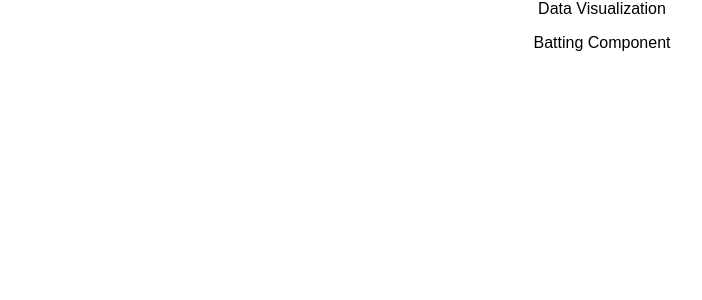
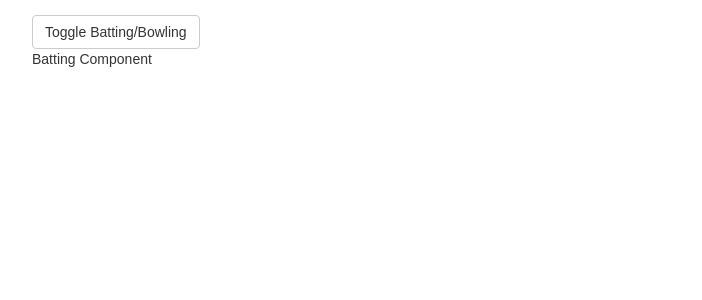
Before and after one commit to divyanshu-rawat/d3-data-viz, a React (Create React App) app: page / in a window 1280 px wide. Shown: the top 300 px of the page, without its empty margins (38-740 px from the left). Built offline with nearby package versions, Linux system fonts and the light colour scheme; the HTML template or start-up script is replaced by a standard one.

Commit message:
data cleaning done for batting component

```diff
--- a/public/index.html
+++ b/public/index.html
@@ -21,6 +21,7 @@
     -->
 
     <!-- <script src="http://d3js.org/d3.v3.min.js"></script> -->
+    <link rel="stylesheet" href="https://maxcdn.bootstrapcdn.com/bootstrap/3.3.7/css/bootstrap.min.css">
     <title>React App</title>
   </head>
   <body>
--- a/src/App.css
+++ b/src/App.css
@@ -1,28 +1,3 @@
 .App {
-  text-align: center;
+  margin-top: 15px;
 }
-
-.App-logo {
-  animation: App-logo-spin infinite 20s linear;
-  height: 80px;
-}
-
-.App-header {
-  background-color: #222;
-  height: 150px;
-  padding: 20px;
-  color: white;
-}
-
-.App-title {
-  font-size: 1.5em;
-}
-
-.App-intro {
-  font-size: large;
-}
-
-@keyframes App-logo-spin {
-  from { transform: rotate(0deg); }
-  to { transform: rotate(360deg); }
-}
--- a/src/App.js
+++ b/src/App.js
@@ -6,13 +6,22 @@ import './App.css';
 import * as d3 from 'd3';
 import data from './data_set/data.csv';
 import Batting from './Components/batting_data_component';
+import Bowling from './Components/bowling_data_component';
 
 class App extends React.Component {
 
   constructor(props) {
     super(props);
-    this.state = {};
+    this.state = {
+      'Boolean': true
+    };
     this.load_data_driven_document = this.load_data_driven_document.bind(this);
+    this.toggle = this.toggle.bind(this);
+  }
+
+  toggle(){
+
+    this.setState({ Boolean: !this.state.Boolean })
   }
 
   load_data_driven_document(){
@@ -31,9 +40,11 @@ class App extends React.Component {
 
   render() {
     return (
-      <div className = "App" >
-       <div> Data Visualization </div>
-          { this.state.data ? <Batting data = {this.state.data}/> : null}
+      <div className = "container App" >
+          <button type="button" className="btn btn-default" onClick = {this.toggle}>Toggle Batting/Bowling</button>
+          { (this.state.data && this.state.Boolean == true ) ? <Batting data = {this.state.data}/> : null}
+          { (this.state.data && this.state.Boolean == false) ? <Bowling data = {this.state.data}/> : null}
+
       </div>
     );
   }
--- a/src/Components/batting_data_component.js
+++ b/src/Components/batting_data_component.js
@@ -2,20 +2,37 @@
 
 import React from 'react';
 import ReactDOM from 'react-dom';
-import * as d3 from 'd3';
 
 class Batting extends React.Component{
 
 	constructor(props){
 		super(props);
+		this.state = {}
+		this.remove_irrelevant_parts = this.remove_irrelevant_parts.bind(this);
+	}
+
+	remove_irrelevant_parts(){
+		const {data} = this.props;
+		const pattern = new RegExp("[*]$");
+
+		let Clean_Data = data.filter((object) => {
+
+  			 if(isNaN(object.batting_score) && !(pattern.test(object.batting_score))){
+  			 	return false;
+  			 }
+  			 return true;
+		});
+
+		this.setState({ data: Clean_Data })
 	}
 
 	componentDidMount(){
-		console.log('componentDidMount', this.props.data);
+		this.remove_irrelevant_parts();
 	}
 
 	render(){
 
+		console.log('Clean', this.state.data)
 		return(
 			<div>
 				<p>Batting Component</p>
--- /dev/null
+++ b/src/Components/bowling_data_component.js
@@ -0,0 +1,28 @@
+
+
+
+import React from 'react';
+import ReactDOM from 'react-dom';
+import * as d3 from 'd3';
+
+class Bowling extends React.Component{
+
+	constructor(props){
+		super(props);
+	}
+
+	componentDidMount(){
+		console.log('Bowling Data', this.props.data);
+	}
+
+	render(){
+
+		return(
+			<div>
+				<p>Bowling Component</p>
+			</div>
+		)
+	}
+}
+
+export default Bowling;
--- /dev/null
+++ b/src/Components/data_calculations.js
@@ -0,0 +1,6 @@
+
+
+class Calculate extends React.Component{
+
+
+}
```
Also changed, not shown: src/Components/bowling_data.component.js (deleted).
